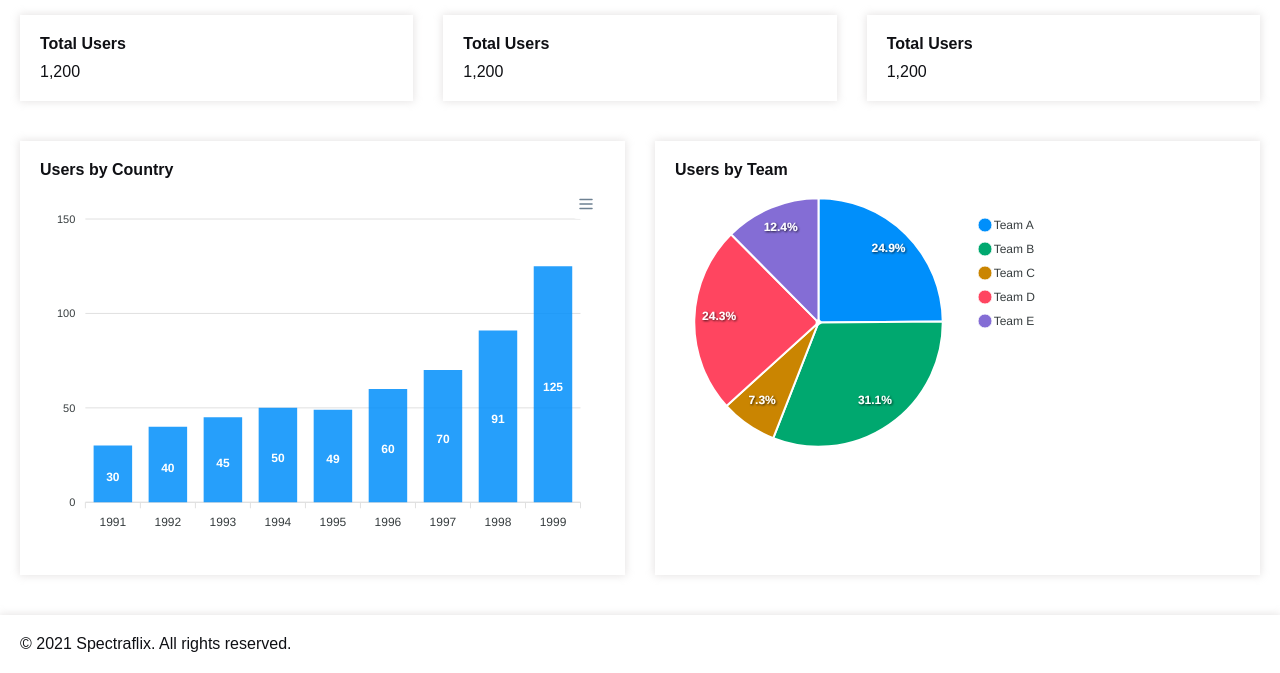
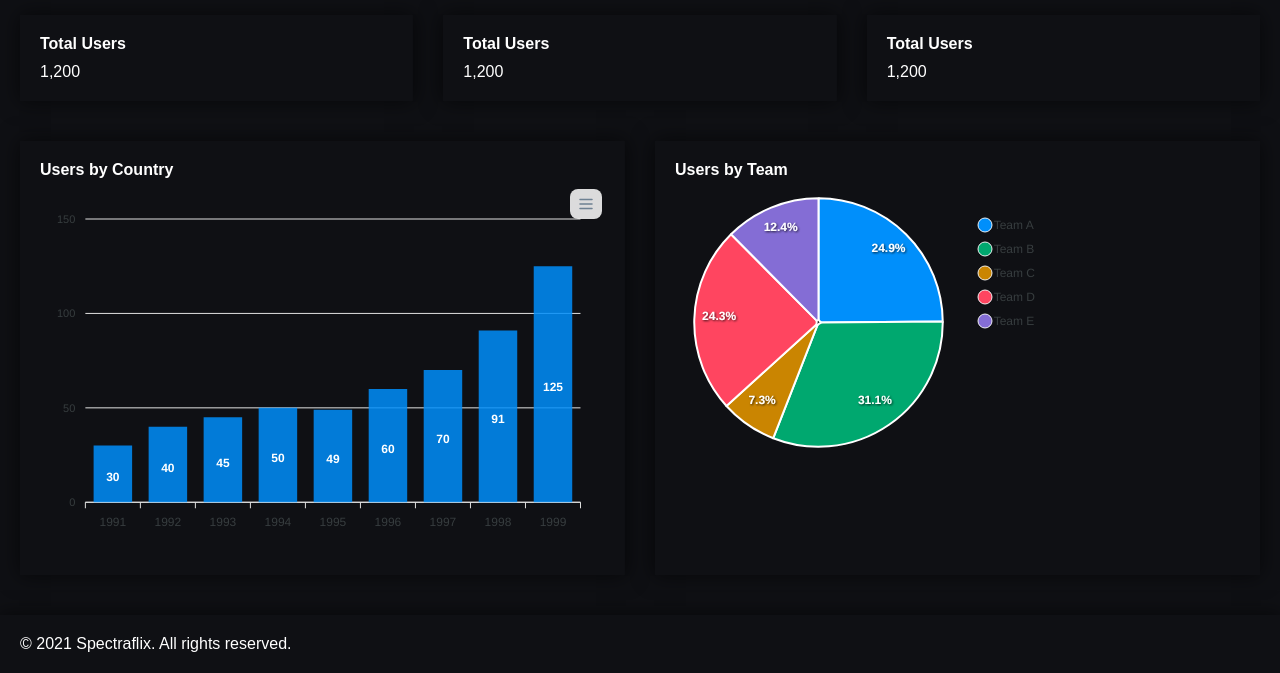
Before and after one commit to Neha-vis/Dashboard, a plain HTML site: page index.html in a window 1280 px wide. Shown: the part 136-809 px from the top of the page. Drawn offline with nearby package versions, Linux system fonts and the light colour scheme.

Commit message:
upadted body tag

```diff
--- a/index.html
+++ b/index.html
@@ -13,7 +13,7 @@
     />
     <link rel="stylesheet" href="./static/css/style.css" />
   </head>
-  <body>
+  <body data-theme="dark">
     <div class="wrapper active">
       <!-- siderbar -->
       <div class="sidebar">
```
Also changed, not shown: calender.html (+1 -1 lines), chart.html (+1 -1 lines).
